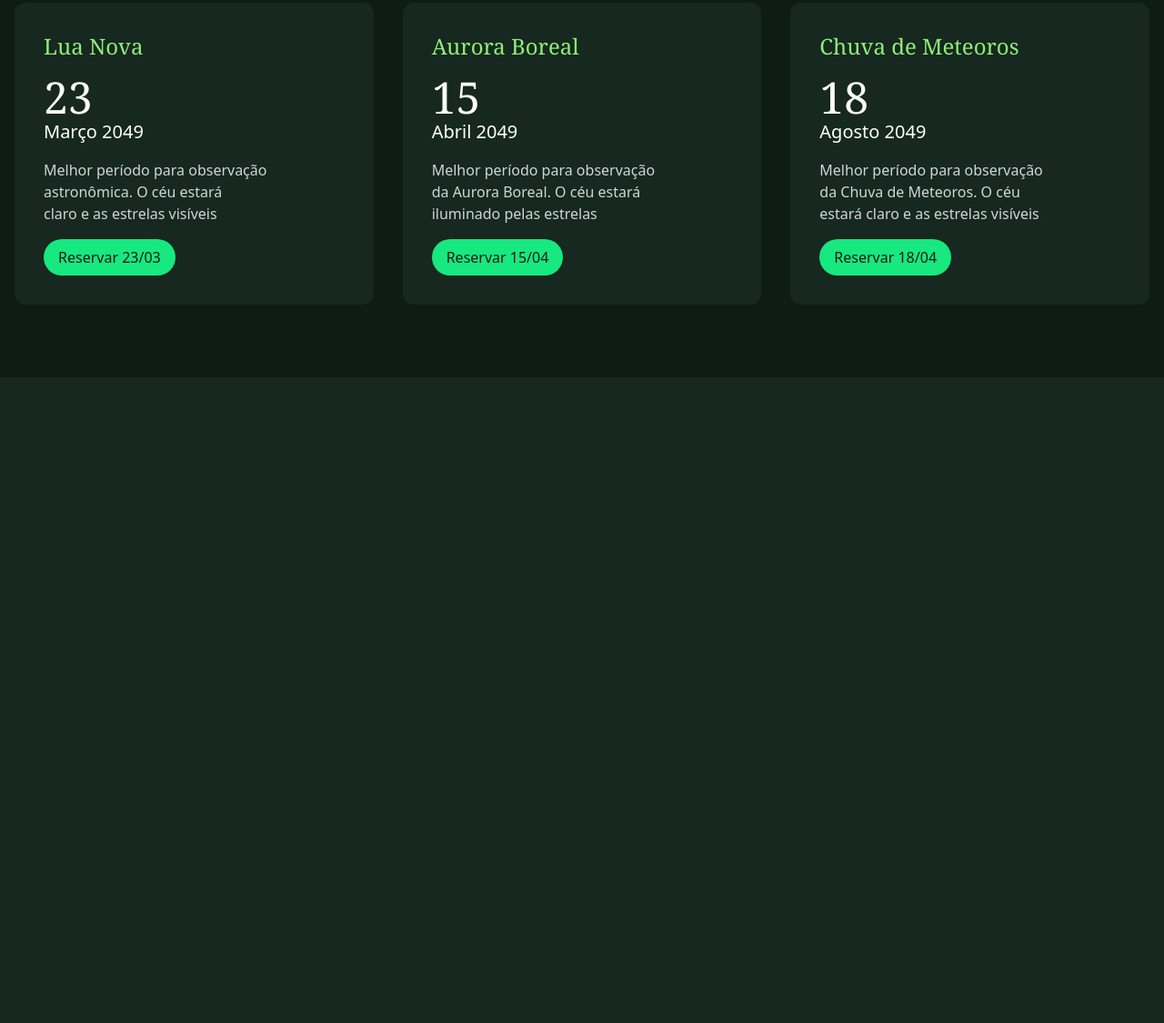
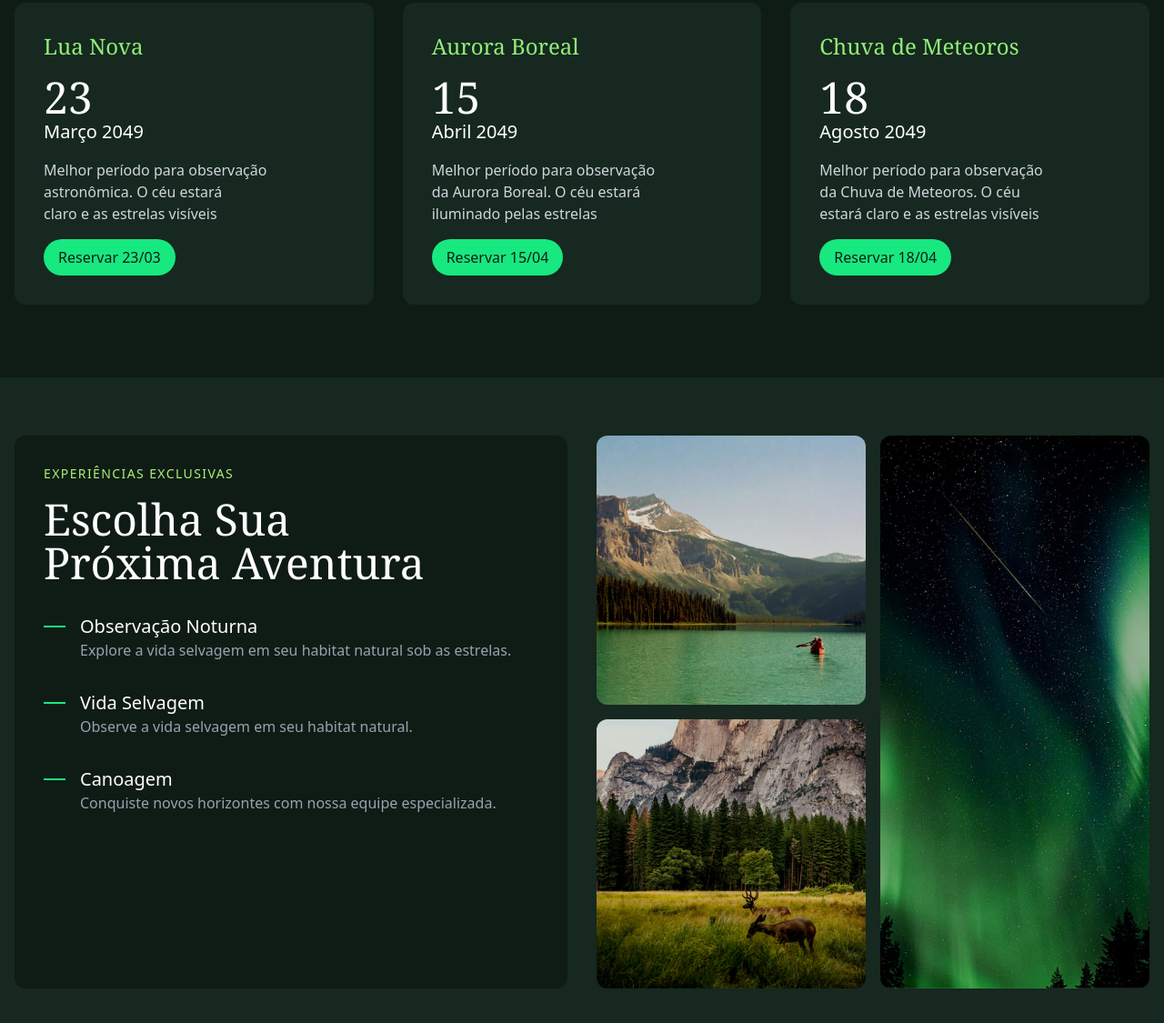
Before and after one commit to kessleru/Forest-Web, a website built with Vite: page index.html in a window 1280 px wide. Shown: the part 1813-2938 px from the top of the page at 91% size. Before the commit the page ends 2292 px from the top, so only its background shows below. Built offline with nearby package versions, Linux system fonts and the light colour scheme.

Commit message:
feat: adicionado seção de experiências

```diff
--- a/index.html
+++ b/index.html
@@ -188,8 +188,12 @@
         >
           Cada Som, Cada Momento, Uma Nova Descoberta
         </h2>
-        <div class="overflow-x-auto snap-x snap-mandatory pb-4 grid grid-cols-[repeat(3,minmax(300px,1fr))] gap-4 sm:gap-8">
-          <div class="grid snap-center gap-4 bg-verde-800 p-6 sm:p-8 rounded-xl">
+        <div
+          class="overflow-x-auto snap-x snap-mandatory pb-4 grid grid-cols-[repeat(3,minmax(300px,1fr))] gap-4 sm:gap-8"
+        >
+          <div
+            class="grid snap-center gap-4 bg-verde-800 p-6 sm:p-8 rounded-xl"
+          >
             <h3 class="text-verde-300 text-2xl font-serif">Lua Nova</h3>
             <div class="text-white">
               <p class="font-serif text-5xl">23</p>
@@ -205,14 +209,17 @@
               >Reservar 23/03</a
             >
           </div>
-          <div class="grid snap-center gap-4 bg-verde-800 p-6 sm:p-8 rounded-xl">
+          <div
+            class="grid snap-center gap-4 bg-verde-800 p-6 sm:p-8 rounded-xl"
+          >
             <h3 class="text-verde-300 text-2xl font-serif">Aurora Boreal</h3>
             <div class="text-white">
               <p class="font-serif text-5xl">15</p>
               <p class="text-xl">Abril 2049</p>
             </div>
             <p class="text-gray-300 text-balance">
-              Melhor período para observação da Aurora Boreal. O céu estará iluminado pelas estrelas
+              Melhor período para observação da Aurora Boreal. O céu estará
+              iluminado pelas estrelas
             </p>
             <a
               href="#contato"
@@ -220,15 +227,19 @@
               >Reservar 15/04</a
             >
           </div>
-          <div class="grid snap-center gap-4 bg-verde-800 p-6 sm:p-8 rounded-xl">
-            <h3 class="text-verde-300 text-2xl font-serif">Chuva de Meteoros</h3>
+          <div
+            class="grid snap-center gap-4 bg-verde-800 p-6 sm:p-8 rounded-xl"
+          >
+            <h3 class="text-verde-300 text-2xl font-serif">
+              Chuva de Meteoros
+            </h3>
             <div class="text-white">
               <p class="font-serif text-5xl">18</p>
               <p class="text-xl">Agosto 2049</p>
             </div>
             <p class="text-gray-300 text-balance">
-              Melhor período para observação da Chuva de Meteoros. O céu estará claro e
-              as estrelas visíveis
+              Melhor período para observação da Chuva de Meteoros. O céu estará
+              claro e as estrelas visíveis
             </p>
             <a
               href="#contato"
@@ -239,5 +250,91 @@
         </div>
       </div>
     </section>
+
+    <section
+      id="experiencias"
+      class="container mb-12 sm:mb-16 grid sm:grid-cols-2 gap-8"
+    >
+      <div class="bg-verde-900 p-6 sm:p-8 rounded-xl">
+        <p class="mb-4 text-verde-200 uppercase tracking-widest text-sm">
+          Experiências Exclusivas
+        </p>
+        <h2
+          class="mb-8 font-serif text-balance text-white text-3xl sm:text-4xl lg:text-5xl capitalize"
+        >
+          Escolha sua próxima aventura
+        </h2>
+        <div class="group">
+          <h3
+            class="text-white text-xl flex items-center gap-4 before:h-0.5 before:w-6 before:bg-verde-400 group-hover:before:w-10 before:transition-[width]"
+          >
+            Observação Noturna
+          </h3>
+          <p class="mb-8 text-balance text-gray-400 pl-10">
+            Explore a vida selvagem em seu habitat natural sob as estrelas.
+          </p>
+        </div>
+        <div class="group">
+          <h3
+            class="text-white text-xl flex items-center gap-4 before:h-0.5 before:w-6 before:bg-verde-400 group-hover:before:w-10 before:transition-[width]"
+          >
+            Vida Selvagem
+          </h3>
+          <p class="mb-8 text-balance text-gray-400 pl-10">
+            Observe a vida selvagem em seu habitat natural.
+          </p>
+        </div>
+        <div class="group">
+          <h3
+            class="text-white text-xl flex items-center gap-4 before:h-0.5 before:w-6 before:bg-verde-400 group-hover:before:w-10 before:transition-[width]"
+          >
+            Canoagem
+          </h3>
+          <p class="mb-8 text-balance text-gray-400 pl-10">
+            Conquiste novos horizontes com nossa equipe especializada.
+          </p>
+        </div>
+      </div>
+      <div class="grid grid-cols-2 gap-4">
+        <div class="group relative cursor-pointer overflow-hidden rounded-xl">
+          <img
+            class="size-full object-cover transition-transform group-hover:scale-110"
+            src="/assets/imgs/canoagem.jpg"
+            alt="canoagem"
+          />
+          <div
+            class="absolute flex items-end p-4 inset-0 bg-gradient-to-t from-verde-950/80 opacity-0 transition-opacity group-hover:opacity-100"
+          >
+            <span class="text-white">Canoagem</span>
+          </div>
+        </div>
+        <div
+          class="group row-span-2 relative cursor-pointer overflow-hidden rounded-xl"
+        >
+          <img
+            class="size-full object-cover transition-transform group-hover:scale-110"
+            src="/assets/imgs/observacao-noturna.jpg"
+            alt="Observação Noturna"
+          />
+          <div
+            class="absolute flex items-end p-4 inset-0 bg-gradient-to-t from-verde-950/80 opacity-0 transition-opacity group-hover:opacity-100"
+          >
+            <span class="text-white">Observação Noturna</span>
+          </div>
+        </div>
+        <div class="group relative cursor-pointer overflow-hidden rounded-xl">
+          <img
+            class="size-full object-cover transition-transform group-hover:scale-110"
+            src="/assets/imgs/vida-selvagem.jpg"
+            alt="Vida Selvagem"
+          />
+          <div
+            class="absolute flex items-end p-4 inset-0 bg-gradient-to-t from-verde-950/80 opacity-0 transition-opacity group-hover:opacity-100"
+          >
+            <span class="text-white">Vida Selvagem</span>
+          </div>
+        </div>
+      </div>
+    </section>
   </body>
 </html>
```
